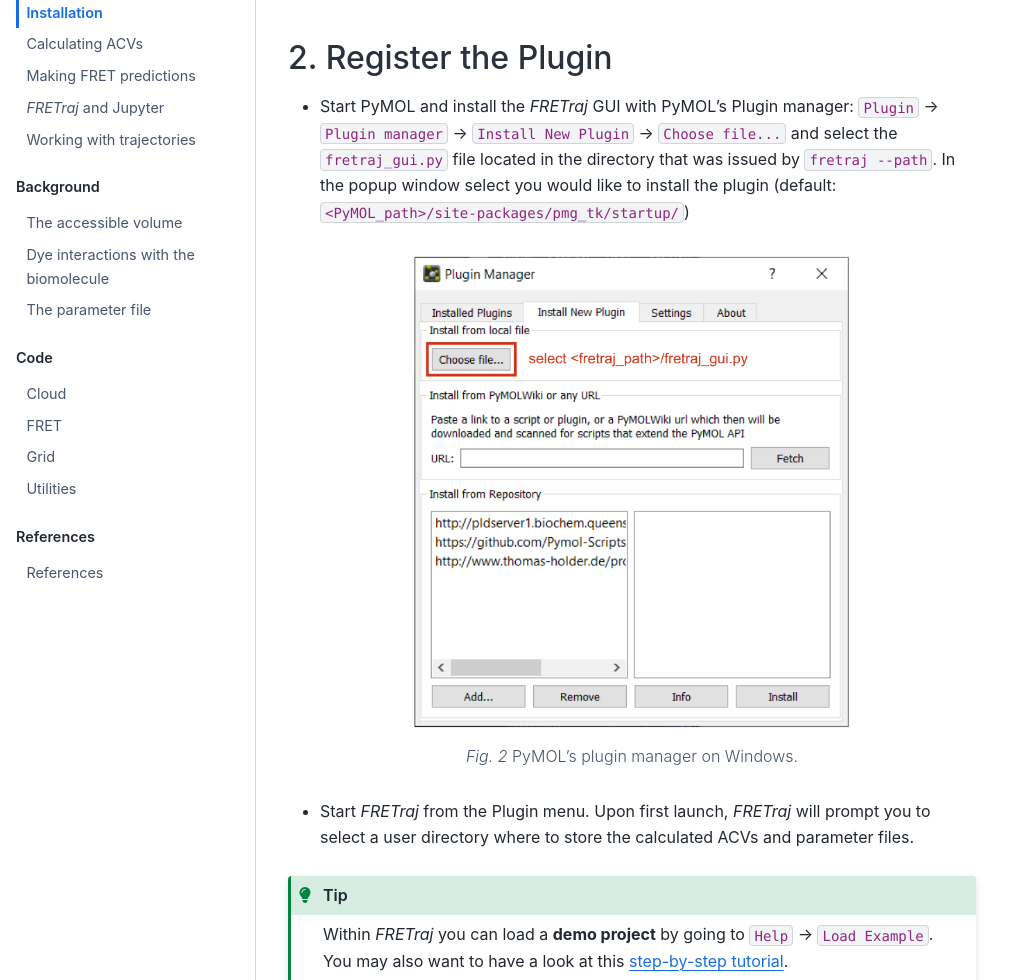
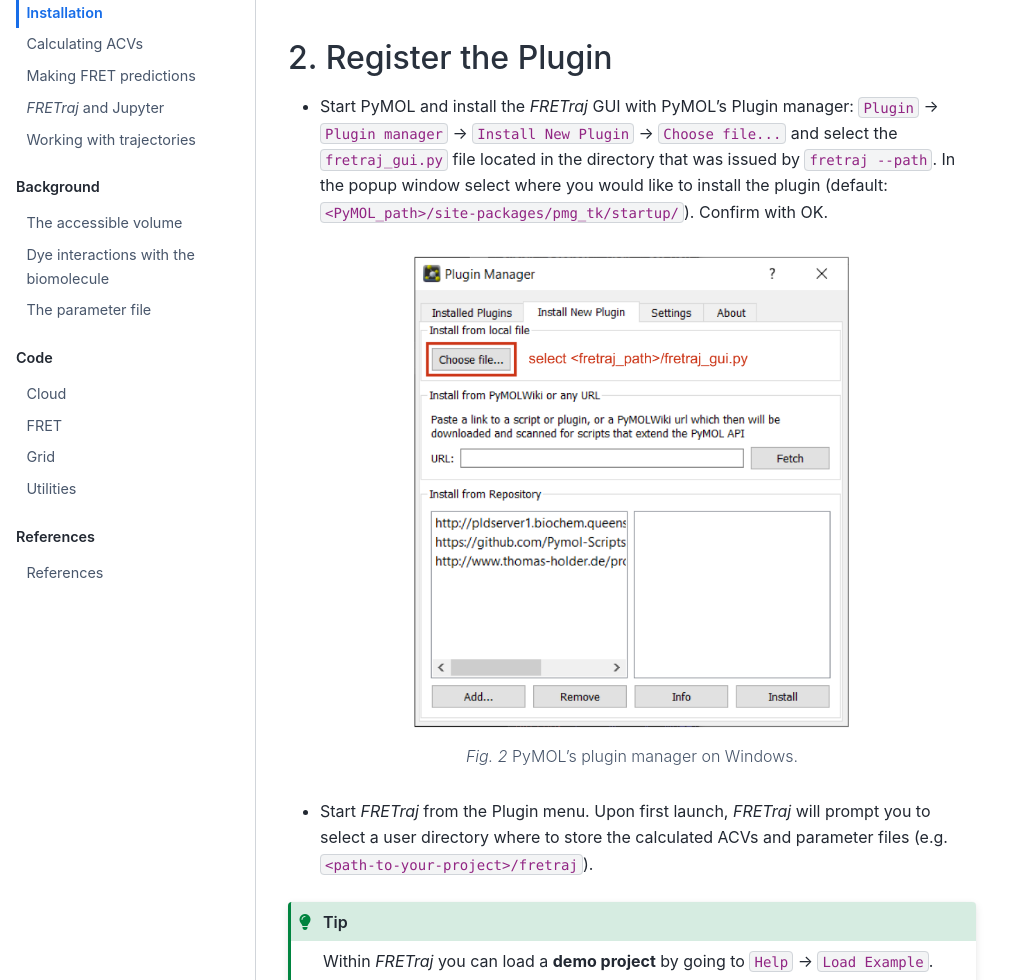
Before and after one commit to RNA-FRETools/fretraj, a Jupyter Book: the page built from docs/getting_started/installation.md, in a window 1280 px wide and 1400 px high, cut to the strip 420-1400 px from the top of the window. Shown: the whole strip, without its empty margins (0-1024 px from the left). Built offline with Jupyter Book 1.0.4 settings and Sphinx 7.4.7 and the Sphinx Book theme 1.1.4, drawn with Linux system fonts in a browser that asks for light colours.

Commit message:
Fix spelling

````diff
--- a/docs/getting_started/installation.md
+++ b/docs/getting_started/installation.md
@@ -63,7 +63,7 @@
 
 
 ## 2. Register the Plugin
-- Start PyMOL and install the *FRETraj* GUI with PyMOL's Plugin manager: `Plugin` &rarr; `Plugin manager` &rarr; `Install New Plugin` &rarr; `Choose file...` and select the `fretraj_gui.py` file located in the directory that was issued by `fretraj --path`. In the popup window select you would like to install the plugin (default: `<PyMOL_path>/site-packages/pmg_tk/startup/`)
+- Start PyMOL and install the *FRETraj* GUI with PyMOL's Plugin manager: `Plugin` &rarr; `Plugin manager` &rarr; `Install New Plugin` &rarr; `Choose file...` and select the `fretraj_gui.py` file located in the directory that was issued by `fretraj --path`. In the popup window select where you would like to install the plugin (default: `<PyMOL_path>/site-packages/pmg_tk/startup/`). Confirm with OK.
 
 ```{figure} ../images/pymol_plugin_manager.png
 ---
@@ -72,7 +72,7 @@ name: pymol_plugin_manager
 ---
 PyMOL's plugin manager on Windows.
 ```
-- Start *FRETraj* from the Plugin menu. Upon first launch, *FRETraj* will prompt you to select a user directory where to store the calculated ACVs and parameter files.
+- Start *FRETraj* from the Plugin menu. Upon first launch, *FRETraj* will prompt you to select a user directory where to store the calculated ACVs and parameter files (e.g. `<path-to-your-project>/fretraj`).
 
 ```{tip}
 Within *FRETraj* you can load a **demo project** by going to `Help` &rarr; `Load Example`. You may also want to have a look at this [step-by-step tutorial](acv_calculation).
````
Also changed, not shown: 1 other file.
